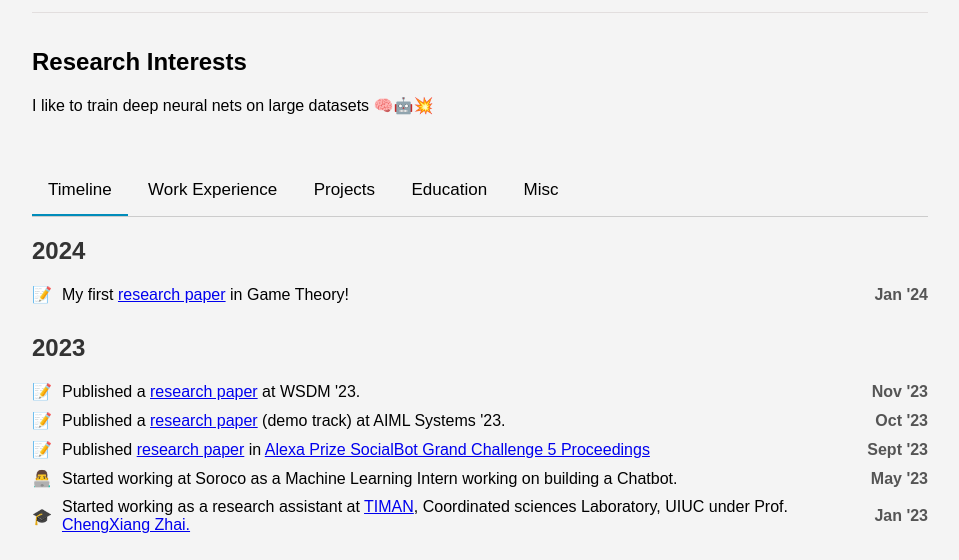
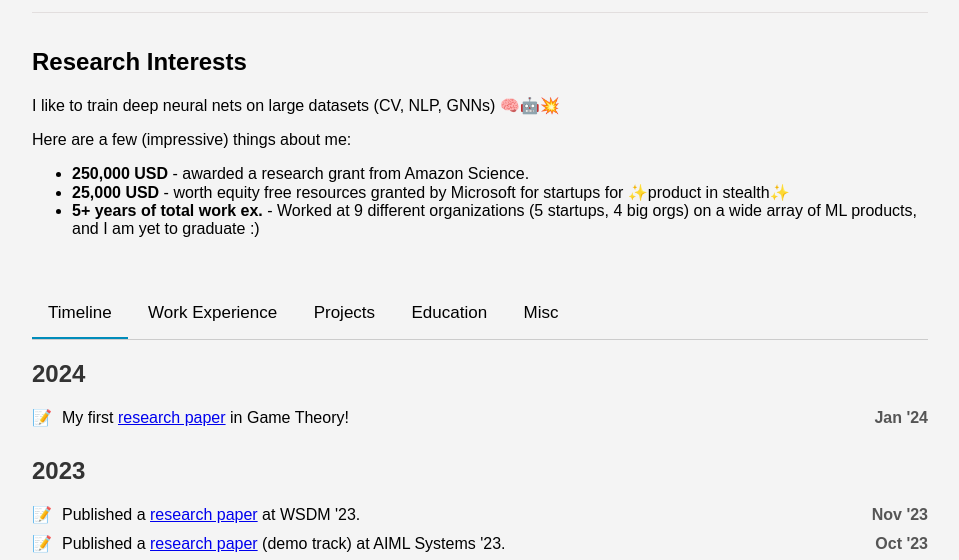
Before and after one commit to pratt3000/pratt3000.github.io, a plain HTML site: page index.html in a window 1280 px wide. Shown: the part 238-798 px from the top of the page, without its empty margins (160-1119 px from the left). Drawn offline with nearby package versions, Linux system fonts and the light colour scheme.

Commit message:
increased description

```diff
--- a/index.html
+++ b/index.html
@@ -45,7 +45,13 @@
     <!-- Research Interest -->
     <div class="research">
         <h2>Research Interests</h2>
-        <p>I like to train deep neural nets on large datasets 🧠🤖💥</p>
+        <p>I like to train deep neural nets on large datasets (CV, NLP, GNNs) 🧠🤖💥</p>
+        <p>Here are a few (impressive) things about me:</p>
+        <ul>
+            <li><b>250,000 USD</b> - awarded a research grant from Amazon Science.</li>
+            <li><b>25,000 USD</b> - worth equity free resources granted by Microsoft for startups for ✨product in stealth✨</li>
+            <li><b>5+ years of total work ex.</b> - Worked at 9 different organizations (5 startups, 4 big orgs) on a wide array of ML products, and I am yet to graduate :)</li>
+        </ul>
     </div>
 
     <!-- Buttons -->
```
